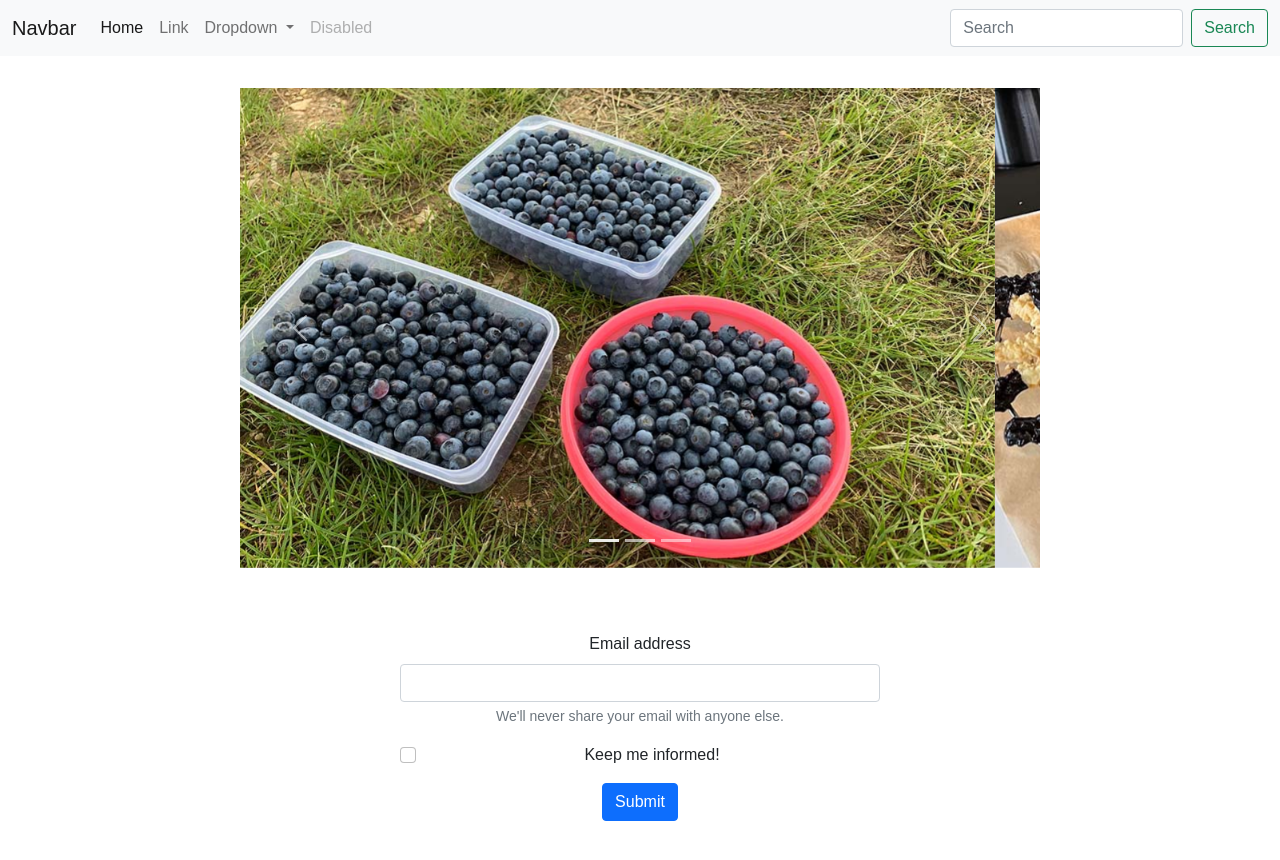
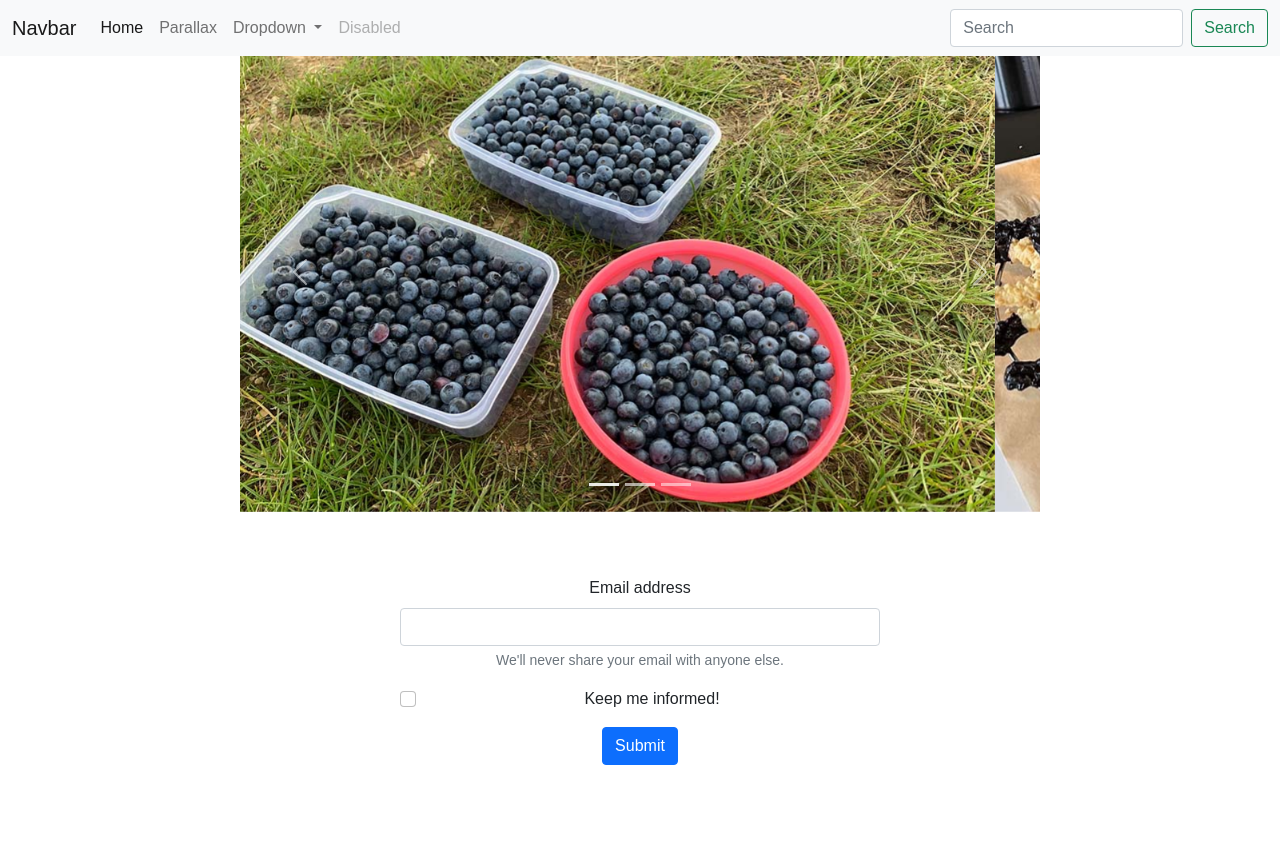
Before and after one commit to julie-237/Milestone-project, a plain HTML site: page third-party-packages/index.html in a window 1280 px wide. After the commit the page ends 829 px from the top, so only its background shows below. Drawn offline with nearby package versions, Linux system fonts and the light colour scheme.

Commit message:
made final adjustement with respect to the tutor

```diff
--- a/third-party-packages/index.html
+++ b/third-party-packages/index.html
@@ -20,7 +20,7 @@
   </head>
   <body>
     <header>
-      <nav class="navbar navbar-expand-lg navbar-light bg-light">
+      <nav class="navbar navbar-expand-lg navbar-light bg-light fixed-top">
         <div class="container-fluid">
           <a class="navbar-brand" href="#">Navbar</a>
           <button
@@ -40,7 +40,7 @@
                 <a class="nav-link active" aria-current="page" href="#">Home</a>
               </li>
               <li class="nav-item">
-                <a class="nav-link" href="#">Link</a>
+                <a class="nav-link" href="parallax.html">Parallax</a>
               </li>
               <li class="nav-item dropdown">
                 <a
```
